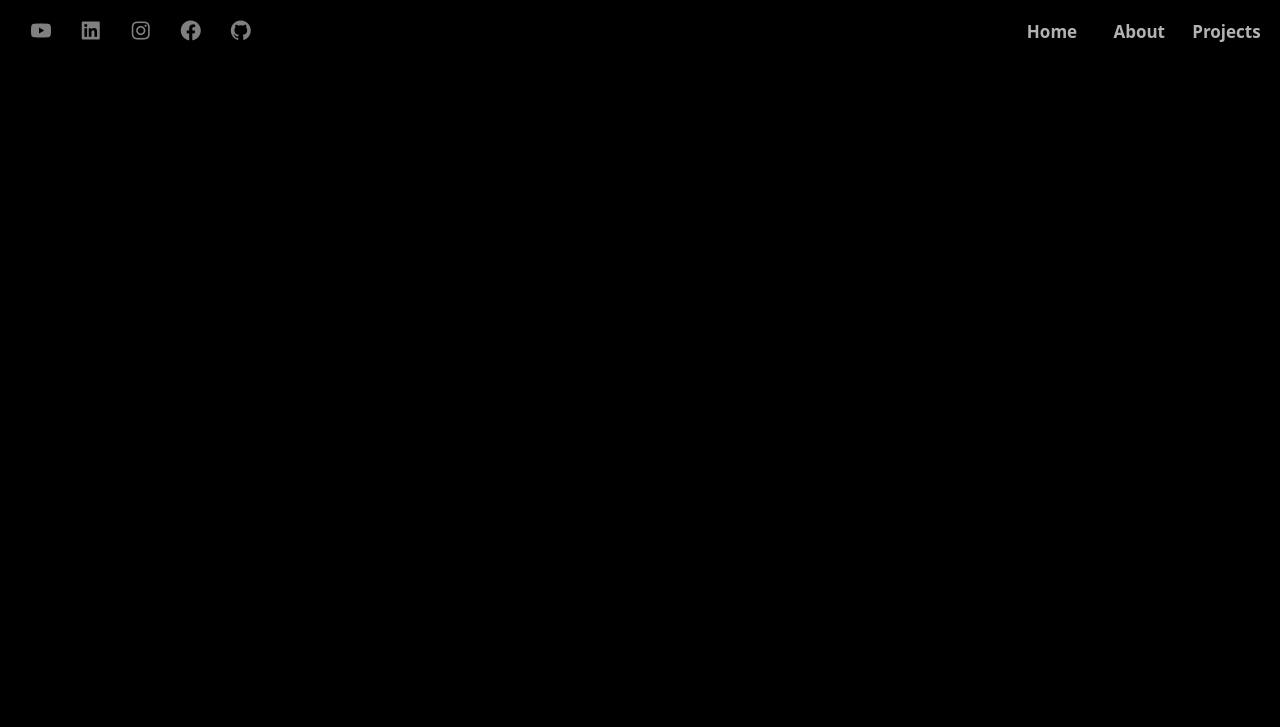
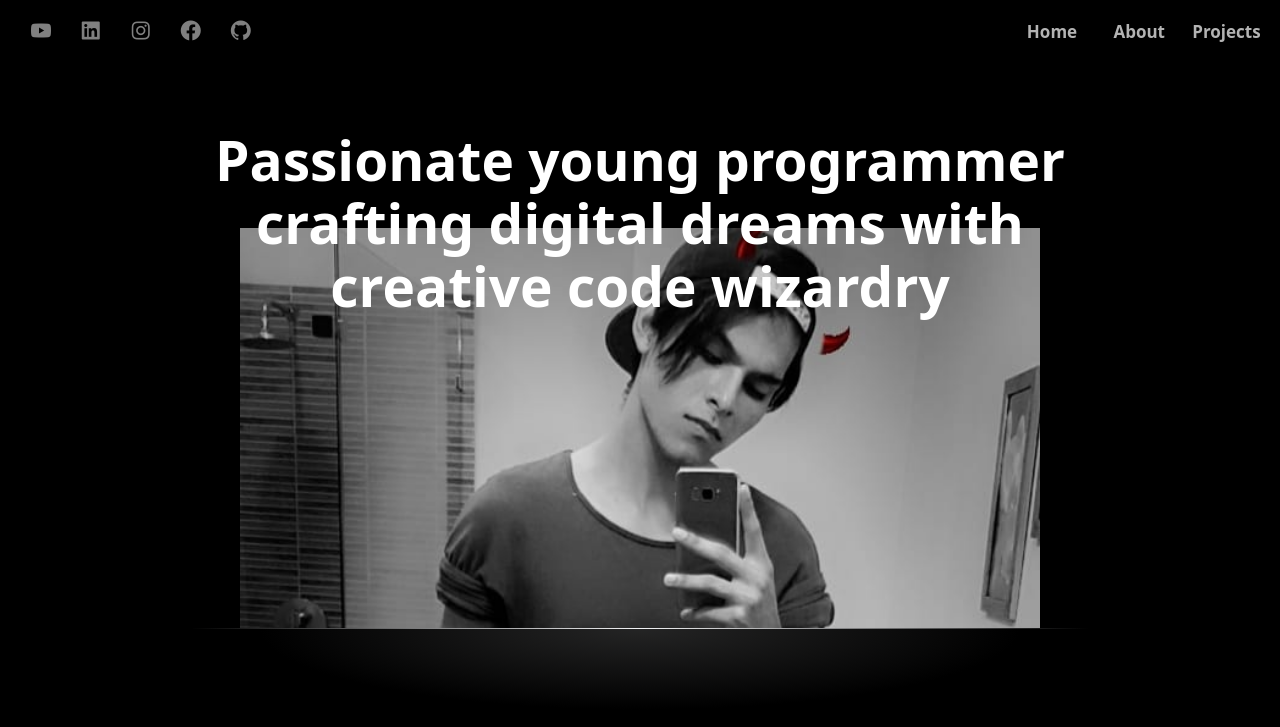
Before and after one commit to K3iiX/astro-portfolio, an Astro site: page / in a window 1280 px wide. Built offline with nearby package versions, Linux system fonts and the light colour scheme; Astro itself is replaced by a stand-in of ours.

Commit message:
adds: profilePicture and separator components

```diff
--- /dev/null
+++ b/src/components/profilePicture.astro
@@ -0,0 +1,14 @@
+<article class="w-full h-[500px] overflow-hidden flex flex-col items-center justify-center relative md:px-20 xs:px-0">
+    <header class="text-center absolute top-0 z-10">
+        <span class="block font-bold sm:text-[55px] sm:leading-[63px] xxs:text-[36px] xs:text-[26px]">Passionate young programmer</span>
+        <span class="block font-bold sm:text-[55px] sm:leading-[63px] xxs:text-[36px] xs:text-[26px]">crafting digital dreams with</span>
+        <span class="block font-bold sm:text-[55px] sm:leading-[63px] xxs:text-[36px] xs:text-[26px]">creative code wizardry</span>
+    </header>
+
+    <img
+        src="/profilepicture.jpg"
+        alt="#"
+        class="object-cover relative h-[900px] object-top
+        lg:-bottom-[50%] lg:w-[800px] md:w-[1000px] md:-bottom-[40%]
+        xxs:-bottom-[30%] xs:w-[1500px] xs:-bottom-[10%]">
+</article>
--- /dev/null
+++ b/src/components/separator.astro
@@ -0,0 +1,12 @@
+<div class="separator border-t-[1px]"></div>
+
+<style>
+    .separator {
+        border-image-source: linear-gradient(to left, #000, #f3f4f6, #000);
+        border-image-slice: 1;
+        background-image: radial-gradient(at top center, #f3f4f626, #000 60%);
+        height: 6rem;
+        width: 70%;
+        margin-inline: auto;
+    }
+</style>
--- a/src/pages/index.astro
+++ b/src/pages/index.astro
@@ -1,8 +1,15 @@
 ---
 import Layout from '../layouts/Layout.astro';
 import Navbar from '../components/navbar.astro';
+import Separator from '../components/separator.astro';
+import ProfilePicture from '../components/profilePicture.astro'
 ---
 
 <Layout title='K3iX | Portfolio'>
 	<Navbar />
+
+	<main class="mt-16 scroll-mt-36">
+		<ProfilePicture />
+		<Separator />
+	</main>
 </Layout>
```
Also changed, not shown: public/profilepicture.jpg (added).
